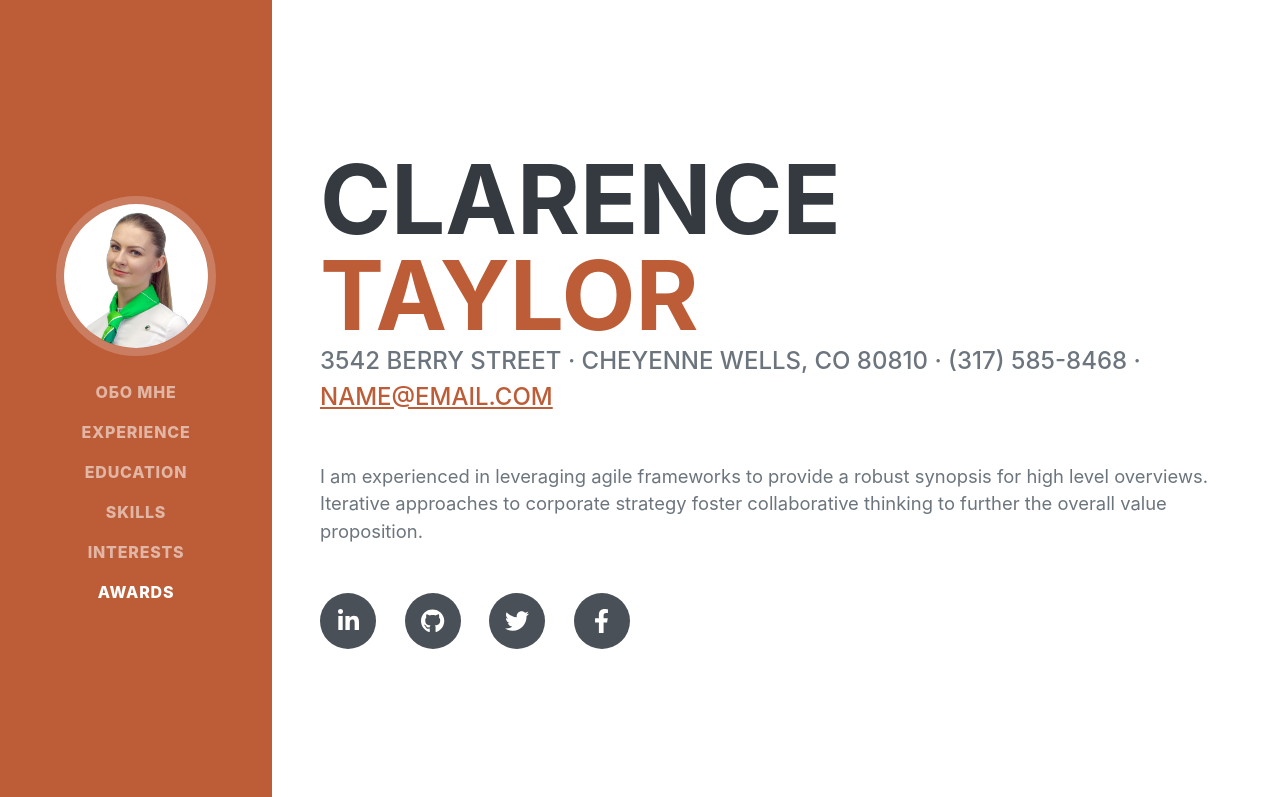
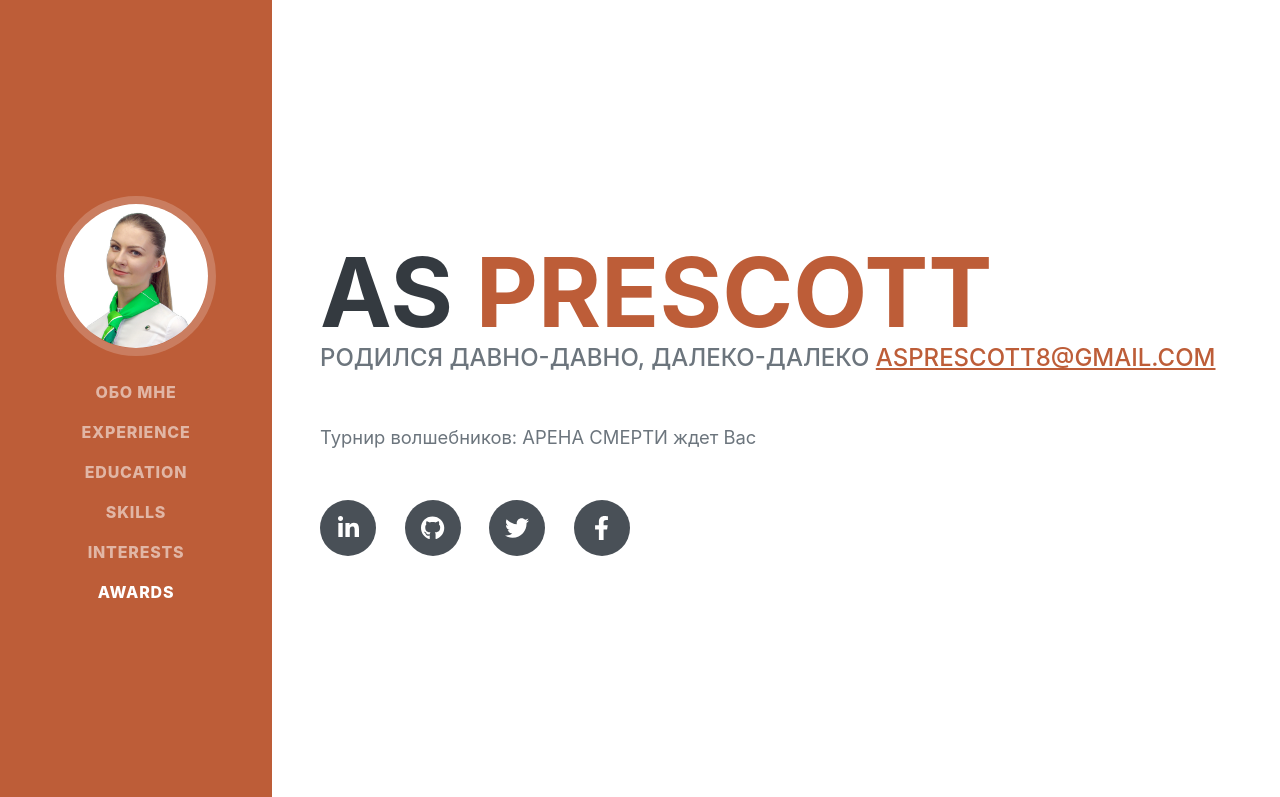
Before and after one commit to AsPrescott/resume, a plain HTML site: page index.html in a window 1280 px wide. Shown: the top 797 px of the page. Drawn offline with nearby package versions, Linux system fonts and the light colour scheme; a web font is replaced by a local one.

Commit message:
Update index.html

```diff
--- a/index.html
+++ b/index.html
@@ -40,14 +40,14 @@
             <section class="resume-section" id="about">
                 <div class="resume-section-content">
                     <h1 class="mb-0">
-                        Clarence
-                        <span class="text-primary">Taylor</span>
+                        As
+                        <span class="text-primary">Prescott</span>
                     </h1>
                     <div class="subheading mb-5">
-                        3542 Berry Street · Cheyenne Wells, CO 80810 · (317) 585-8468 ·
-                        <a href="mailto:name@email.com">name@email.com</a>
+                        родился давно-давно, далеко-далеко
+                        <a href="mailto:name@email.com">asprescott8@gmail.com</a>
                     </div>
-                    <p class="lead mb-5">I am experienced in leveraging agile frameworks to provide a robust synopsis for high level overviews. Iterative approaches to corporate strategy foster collaborative thinking to further the overall value proposition.</p>
+                    <p class="lead mb-5">Турнир волшебников: АРЕНА СМЕРТИ ждет Вас </p>
                     <div class="social-icons">
                         <a class="social-icon" href="#!"><i class="fab fa-linkedin-in"></i></a>
                         <a class="social-icon" href="#!"><i class="fab fa-github"></i></a>
```
